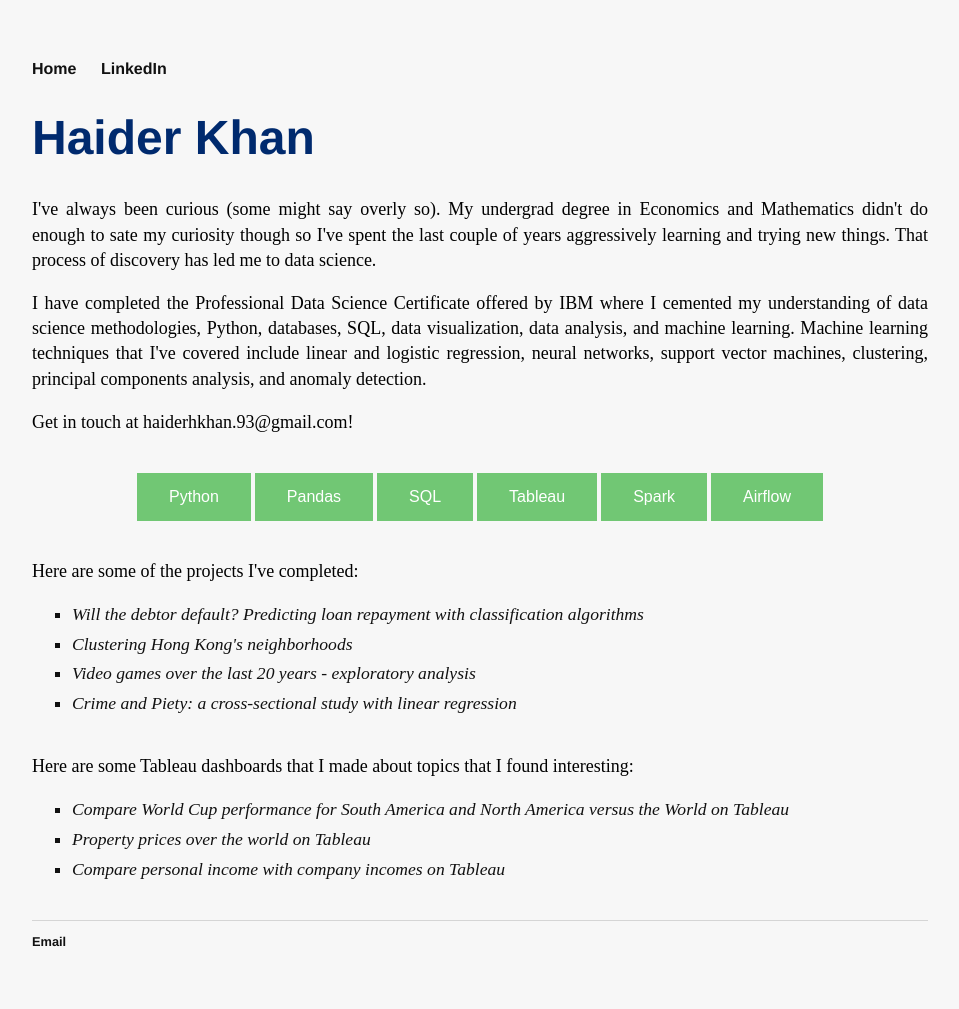
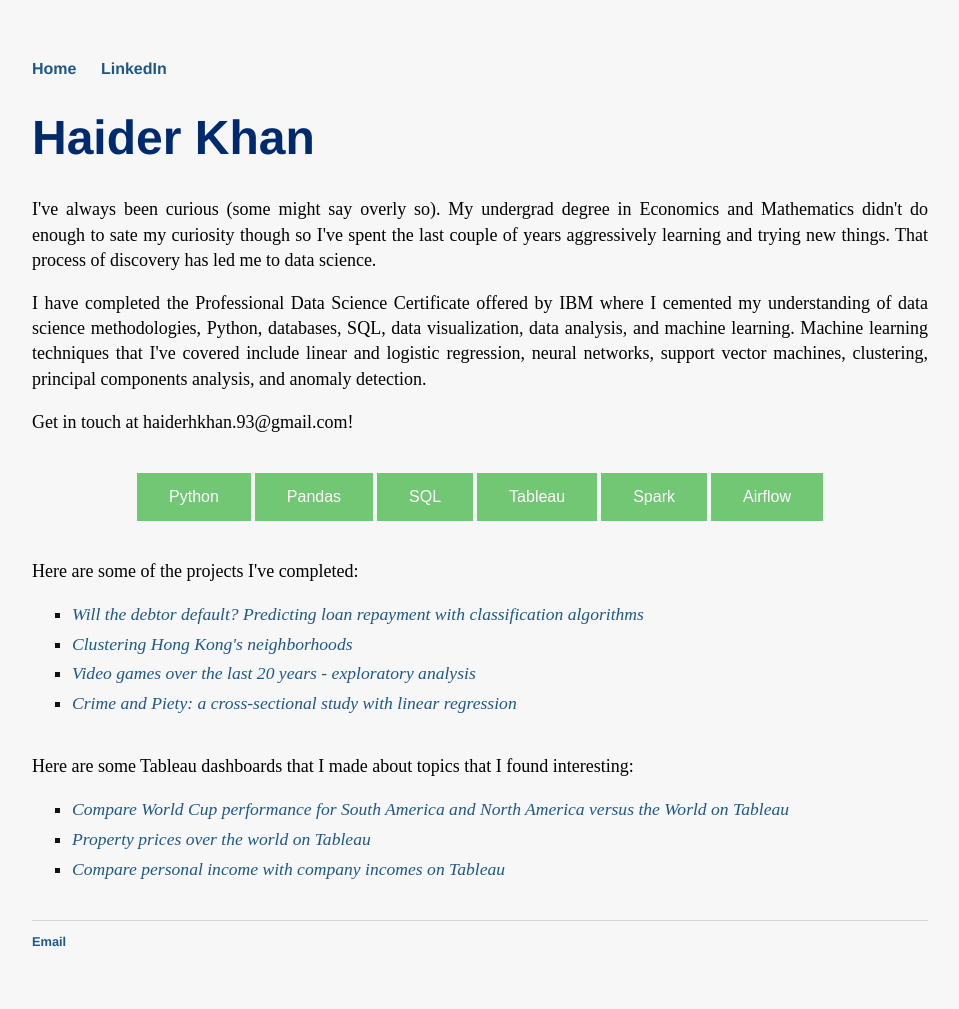
Before and after one commit to h2kh/h2kh.github.io, a Jekyll site: the page built from index.html, in a window 1280 px wide. Shown: the whole page, without its empty margins (160-1119 px from the left). Built offline with Jekyll 4.4.1, drawn with Linux system fonts in a browser that asks for light colours.

Commit message:
Update main.css

```diff
--- a/css/main.css
+++ b/css/main.css
@@ -16,7 +16,7 @@ nav ul li, footer ul li {
 }
 a {
     text-decoration: none;
-    color: #111111;
+    color: #1E588A;
 }
 a:hover {
     text-decoration: underline;
```
